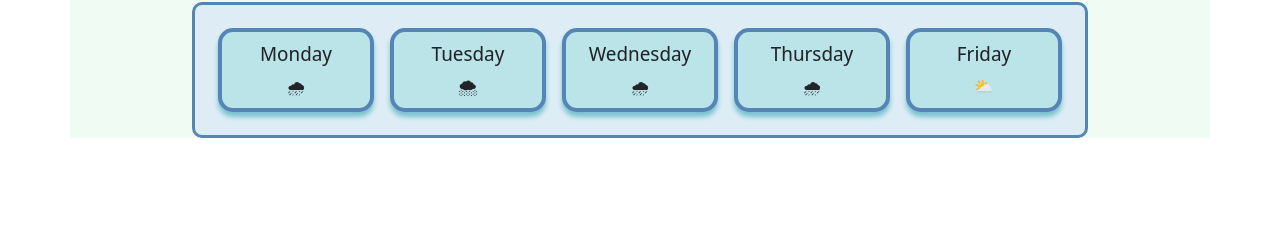
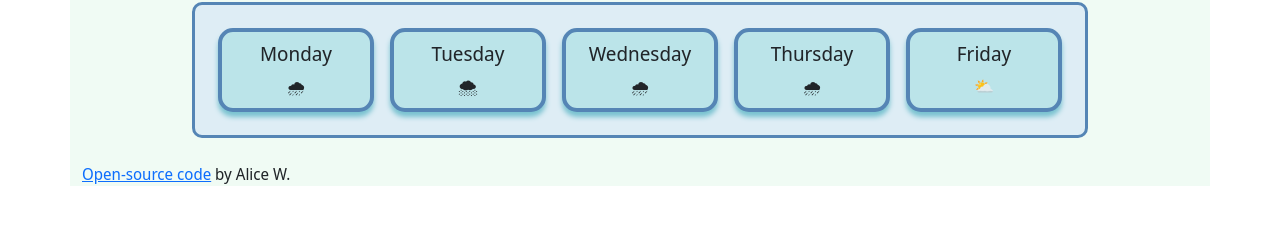
Before and after one commit to HiImAlice/Week-6-Project, a website built with Parcel: page index.html in a window 1280 px wide. Shown: the part 461-686 px from the top of the page. Built offline with nearby package versions, Linux system fonts and the light colour scheme.

Commit message:
Added github link to html

```diff
--- a/index.html
+++ b/index.html
@@ -64,6 +64,13 @@
           ⛅️
         </div>
       </div>
+      <br />
+      <span>
+        <a href="https://github.com/HiImAlice/Week-6-Project"
+          >Open-source code</a
+        >
+        by Alice W.
+      </span>
     </div>
     <script src="src/index.js"></script>
   </body>
```
